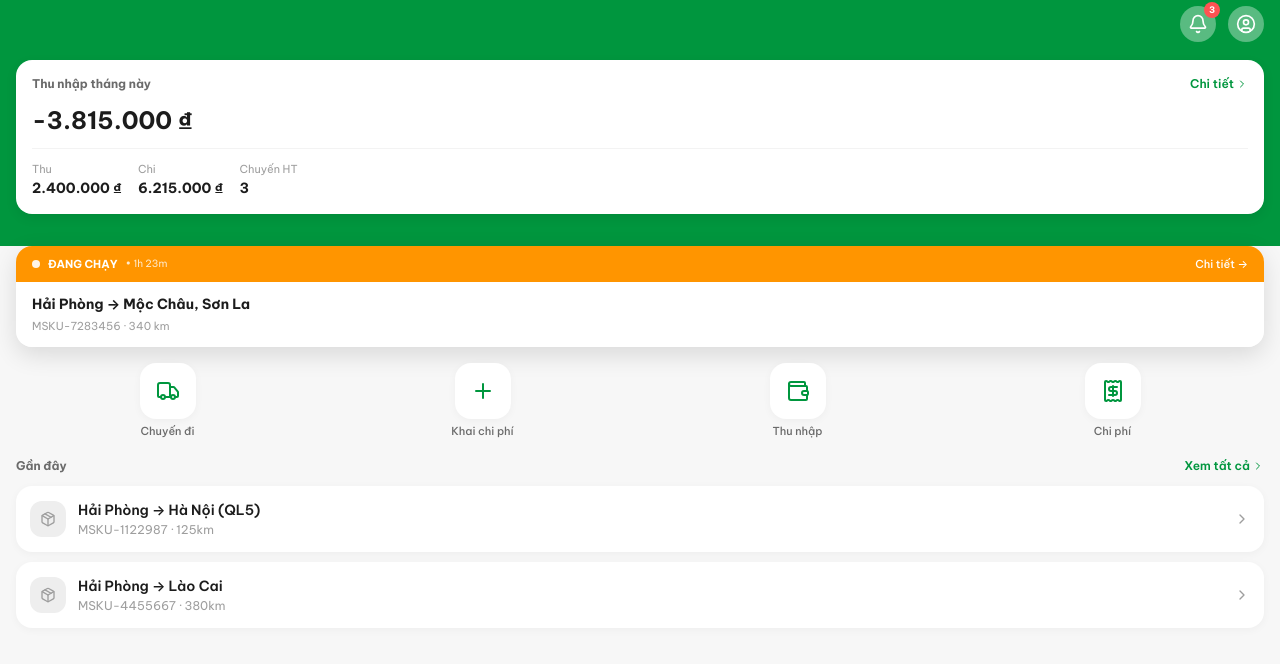
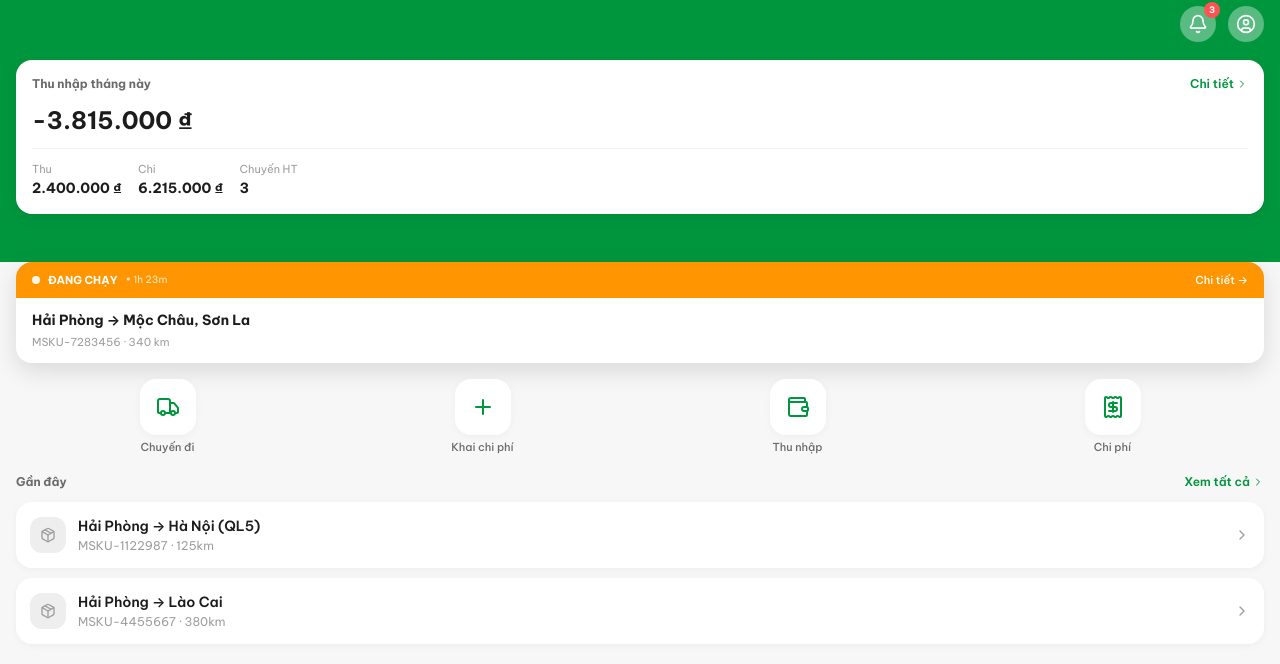
Before and after one commit to 4rankng/vantaiphucloc, a React (Vite) app in the folder frontend/: page / in a window 1280 px wide. Both pictures are taken after a click on the button "Đăng nhập". Shown: the top 664 px of the page. Built offline with nearby package versions, Linux system fonts and the light colour scheme.

Commit message:
fix: increase gap between hero section and cards below (pb-8 → pb-12)

```diff
--- a/frontend/src/pages/driver/DriverHome.tsx
+++ b/frontend/src/pages/driver/DriverHome.tsx
@@ -71,7 +71,7 @@ export function DriverHome() {
   return (
     <div className="pb-20">
       {/* ── Green header with wallet (Level 2: Summary) ── */}
-      <div className="px-4 pt-3 pb-8" style={{ background: 'var(--theme-brand-primary)' }}>
+      <div className="px-4 pt-3 pb-12" style={{ background: 'var(--theme-brand-primary)' }}>
         <div className="rounded-2xl p-4" style={{ background: 'var(--theme-bg-secondary)', boxShadow: 'var(--theme-shadow-elevated)' }}>
           <div className="flex items-center justify-between mb-3">
             <span className="text-xs font-bold" style={{ color: 'var(--theme-text-secondary)' }}>Thu nhập tháng này</span>
```
